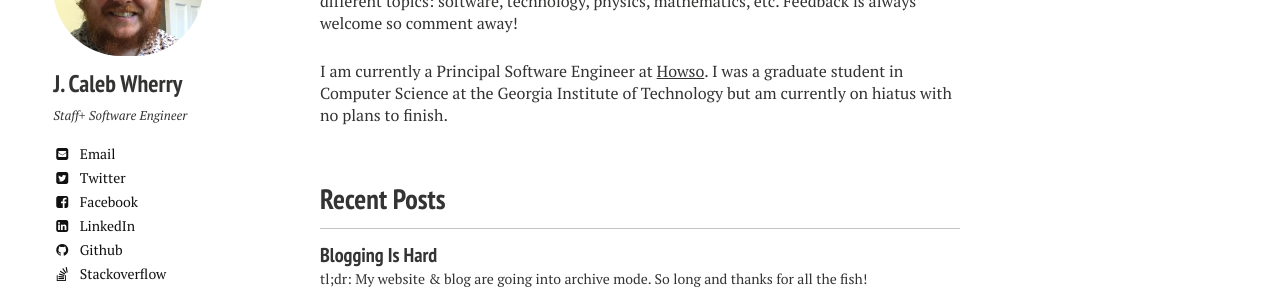
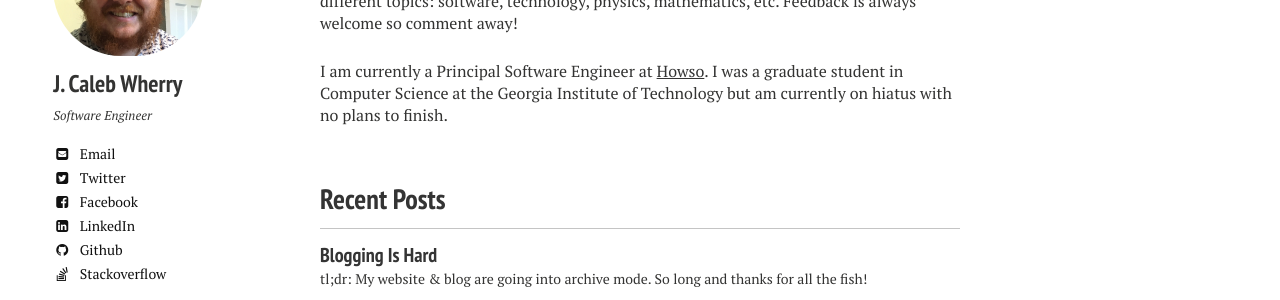
Before and after one commit to calebwherry/calebwherry.github.io, a Jekyll site: the page built from index.md, in a window 1280 px wide. Shown: the part 403-703 px from the top of the page. Built offline with Jekyll 4.4.1, drawn with Linux system fonts in a browser that asks for light colours; nearby versions of some CDN libraries.

Commit message:
Update title

```diff
--- a/_config-local.yml
+++ b/_config-local.yml
@@ -27,7 +27,7 @@ kramdown:
 owner:
   name: "J. Caleb Wherry"
   avatar: bio-photo-2.jpg
-  bio: "Staff+ Software Engineer"
+  bio: "Software Engineer"
   email: caleb@calebwherry.com
   disqus-shortname: vivalascience
   twitter: calebwherry
--- a/_config.yml
+++ b/_config.yml
@@ -28,7 +28,7 @@ kramdown:
 owner:
   name: "J. Caleb Wherry"
   avatar: bio-photo-2.jpg
-  bio: "Staff+ Software Engineer"
+  bio: "Software Engineer"
   email: caleb@calebwherry.com
   disqus-shortname: vivalascience
   twitter: calebwherry
```
